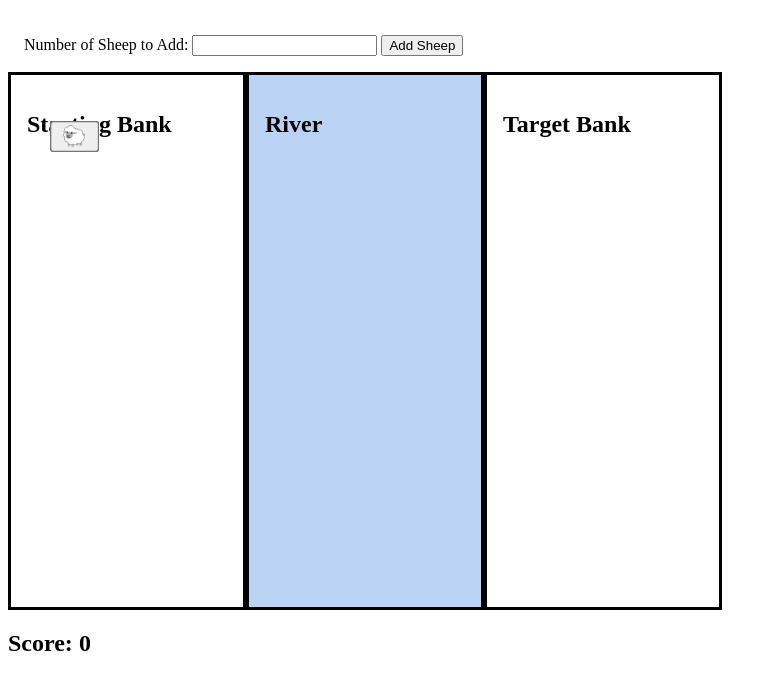
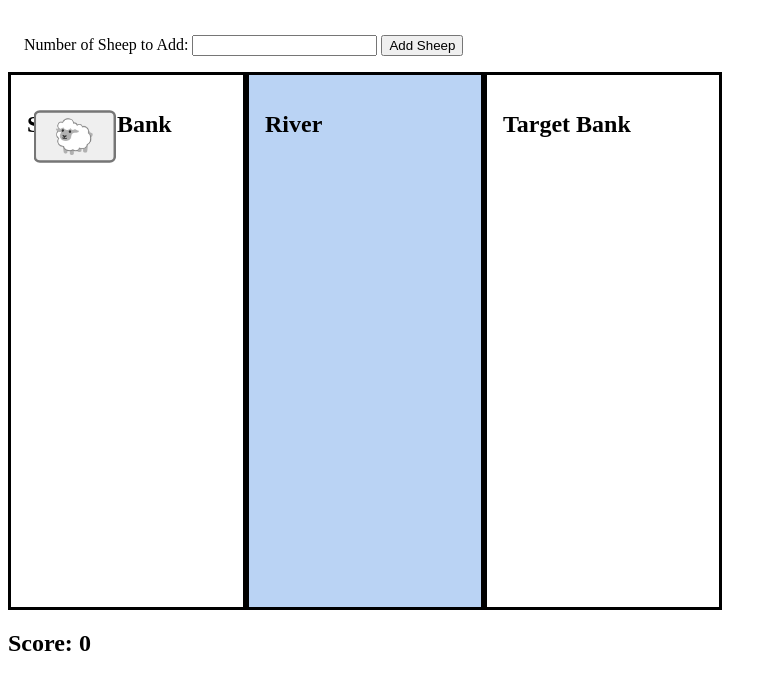
Before and after one commit to gregkurka/silly-sheep, a plain HTML site: page index.html in a window 1280 px wide. Shown: the part 61-750 px from the top of the page, without its empty margins (0-777 px from the left). Drawn offline with Linux system fonts and the light colour scheme.

Commit message:
Update index.css

```diff
--- a/index.css
+++ b/index.css
@@ -22,7 +22,7 @@ main {
 .sheep {
   position: absolute;
   transition: left 0.05s linear, top 0.05s linear;
-  transform: scale(1.5);
+  transform: scale(2.5);
   cursor: pointer;
   pointer-events: auto;
   user-select: none;
```
